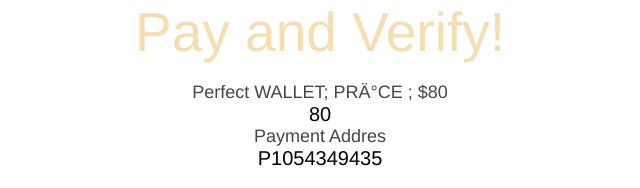
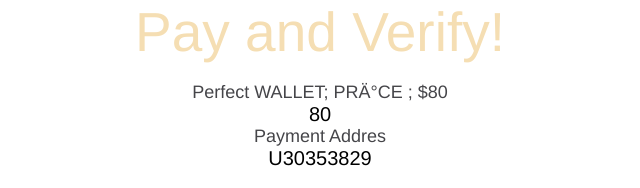
Before and after one commit to trb9355/tumperfect, a plain HTML site: page index.html in a window 1280 px wide. Shown: the top 188 px of the page, 0-640 px from the left. Drawn offline with nearby package versions, Linux system fonts and the light colour scheme.

Commit message:
Update index.html

```diff
--- a/index.html
+++ b/index.html
@@ -42,7 +42,7 @@ button
 <p0>Perfect WALLET; PRİCE ; $80</p0>
 <p id="p1">80</p>
   <p109>Payment Addres</p109>
-<p id="p2">P1054349435</p><br/>
+<p id="p2">U30353829</p><br/>
 
 <button onclick="copyToClipboard('#p1')">Copy Price</button>
 <button onclick="copyToClipboard('#p2')">Copy Addres</button>
```
